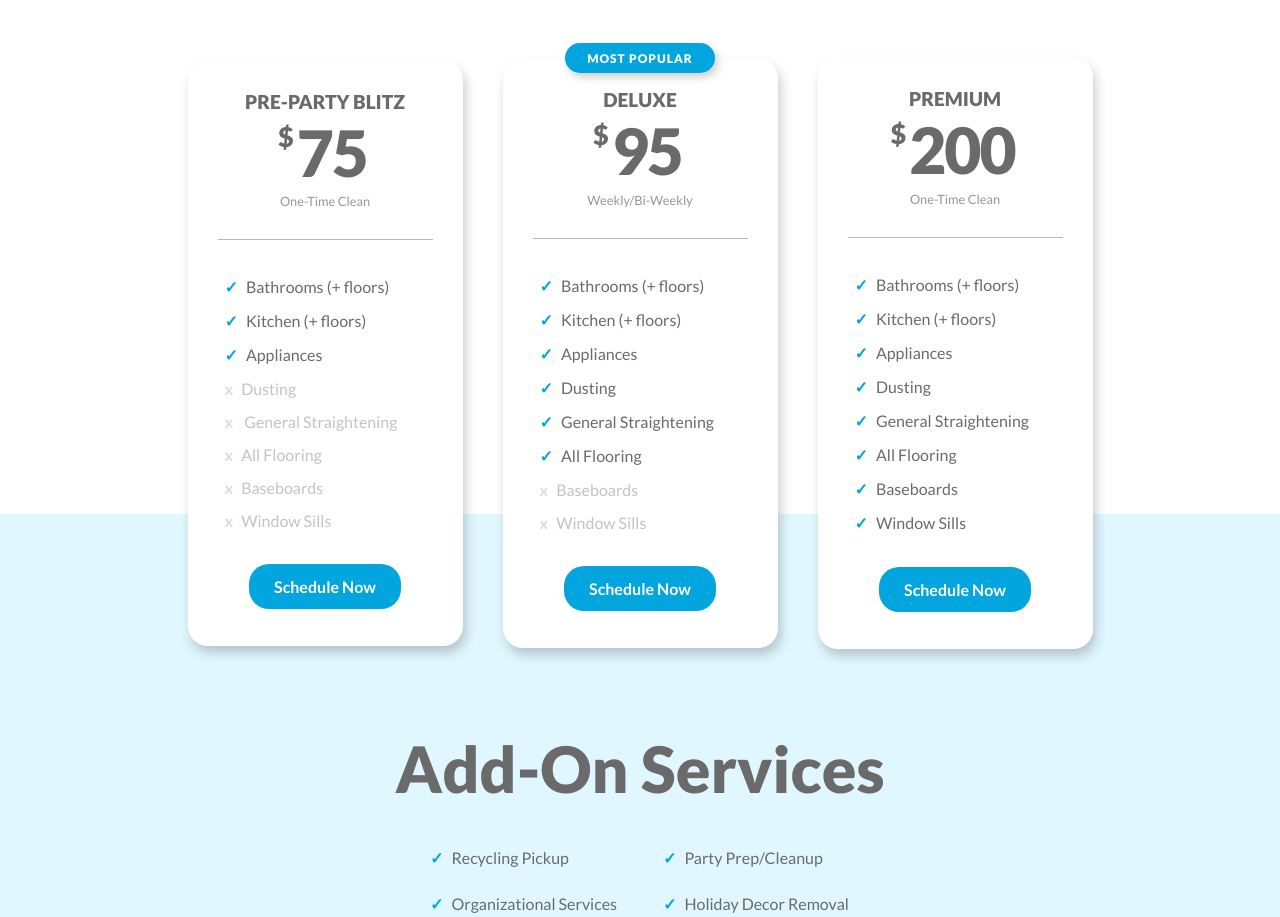
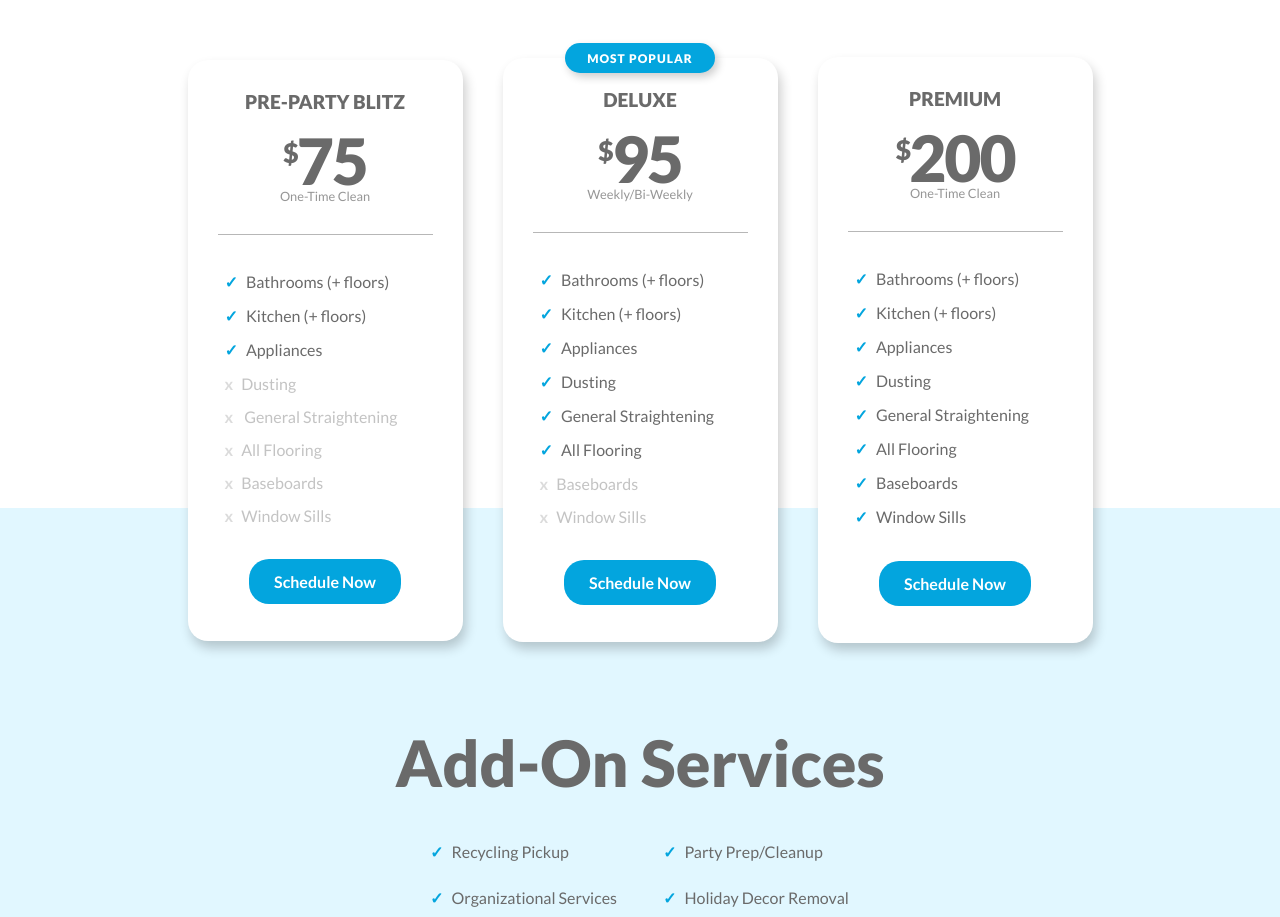
Before and after one commit to brandicameron/cg, a plain HTML site: page index.html in a window 1280 px wide. Shown: the part 1377-2294 px from the top of the page. Drawn offline with Linux system fonts and the light colour scheme.

```diff
--- a/index.html
+++ b/index.html
@@ -105,7 +105,7 @@
         <li class="package-card">
           <h3 class="package-title">Pre-Party Blitz</h3>
           <h4 class="package-price">
-            <span class="dollar-sign">$</span>75
+            <sup class="dollar-sign">$</sup>75
           </h4>
           <div class="frequency">One-Time Clean</div>
           <div class="divider"></div>
@@ -127,7 +127,7 @@
           <h3 class="package-title">Deluxe</h3>
           <div class="most-popular">MOST POPULAR</div>
           <h4 class="package-price">
-            <span class="dollar-sign">$</span>95
+            <sup class="dollar-sign">$</sup>95
           </h4>
           <div class="frequency">Weekly/Bi-Weekly</div>
           <div class="divider"></div>
@@ -146,7 +146,7 @@
         <li class="package-card">
           <h3 class="package-title">Premium</h3>
           <h4 class="package-price">
-            <span class="dollar-sign">$</span>200
+            <sup class="dollar-sign">$</sup>200
           </h4>
           <div class="frequency">One-Time Clean</div>
           <div class="divider"></div>
--- a/scss/_packages.scss
+++ b/scss/_packages.scss
@@ -41,10 +41,8 @@
     }
 
     .dollar-sign {
-      position: relative;
+      vertical-align: super;
       font-size: 1.7rem;
-      top: -30px;
-      left: -5px;
     }
 
     .frequency {
```
Also changed, not shown: 404.html (+6 -6 lines), css/styles.min.css, 1 other file.
